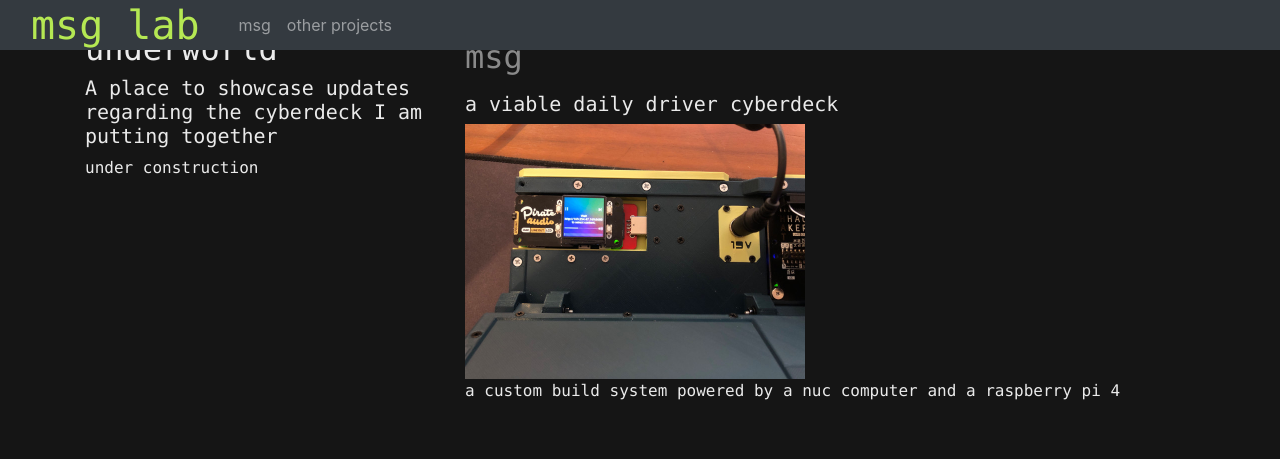
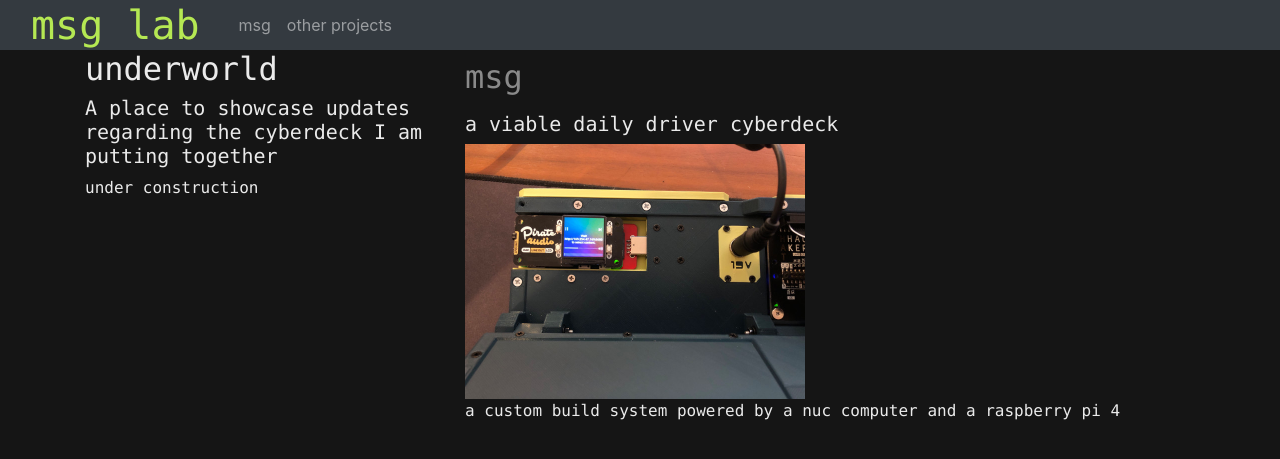
Before and after one commit to msglab/msglab, a Jekyll site: the page index.html, which Jekyll copies as it is, in a window 1280 px wide. Shown: the top 459 px of the page. Built offline with Jekyll 4.4.1, drawn with Linux system fonts in a browser that asks for light colours.

Commit message:
adjust margin top

```diff
--- a/html/msg.html
+++ b/html/msg.html
@@ -52,7 +52,7 @@
     </div>
 <!--   navigation bar -->
 
-<div class="container" style="margin-top:30px;
+<div class="container" style="margin-top:50px;
 color: #eaeaea;
 font-size: 16px;
 line-height: 1.5;
--- a/index.html
+++ b/index.html
@@ -62,7 +62,7 @@
     </div>
 <!--   navigation bar -->
 
-  <div class="container" style="margin-top:30px;
+  <div class="container" style="margin-top:50px;
     color: #eaeaea;
     font-size: 16px;
     line-height: 1.5;
```
